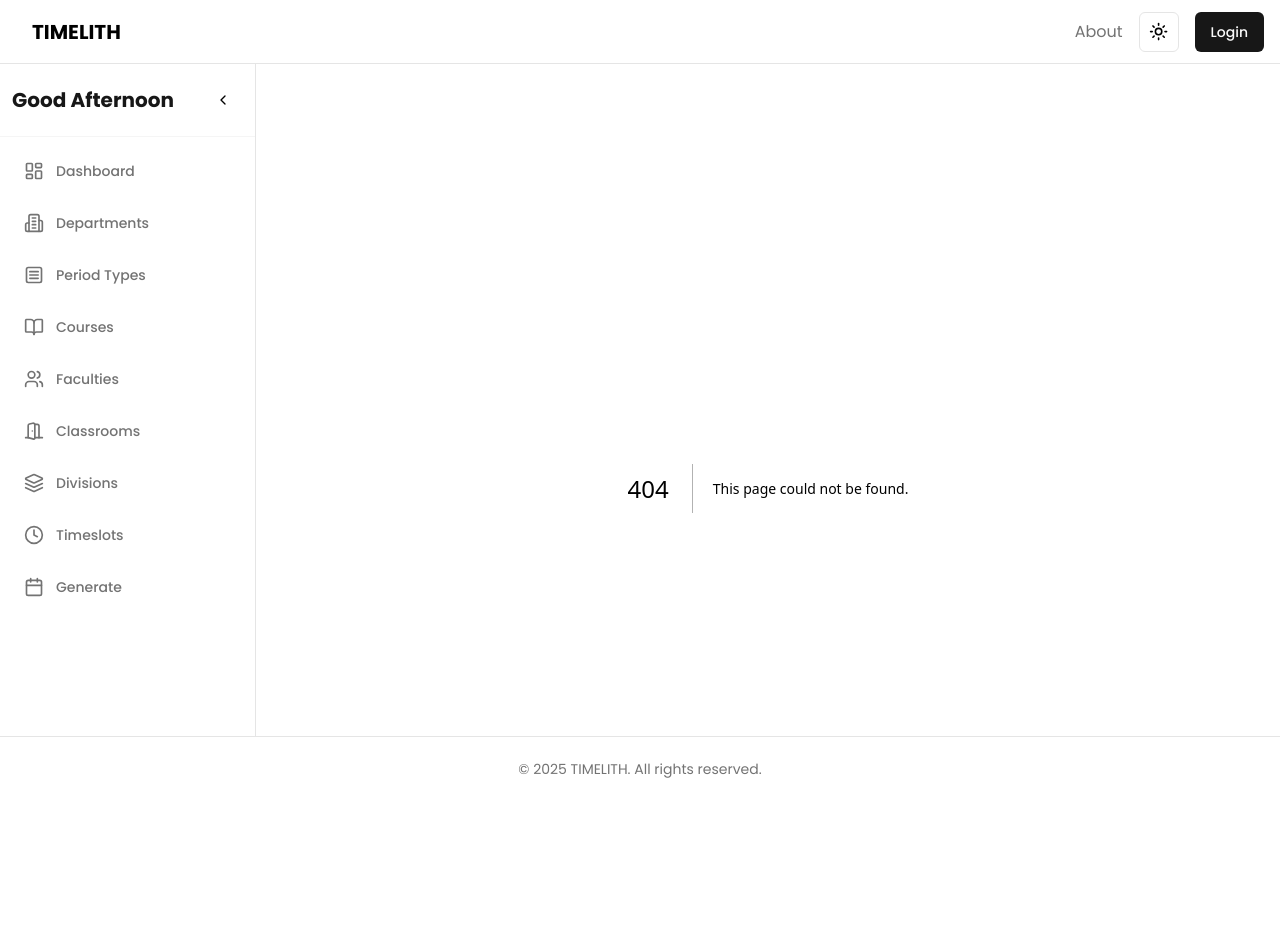
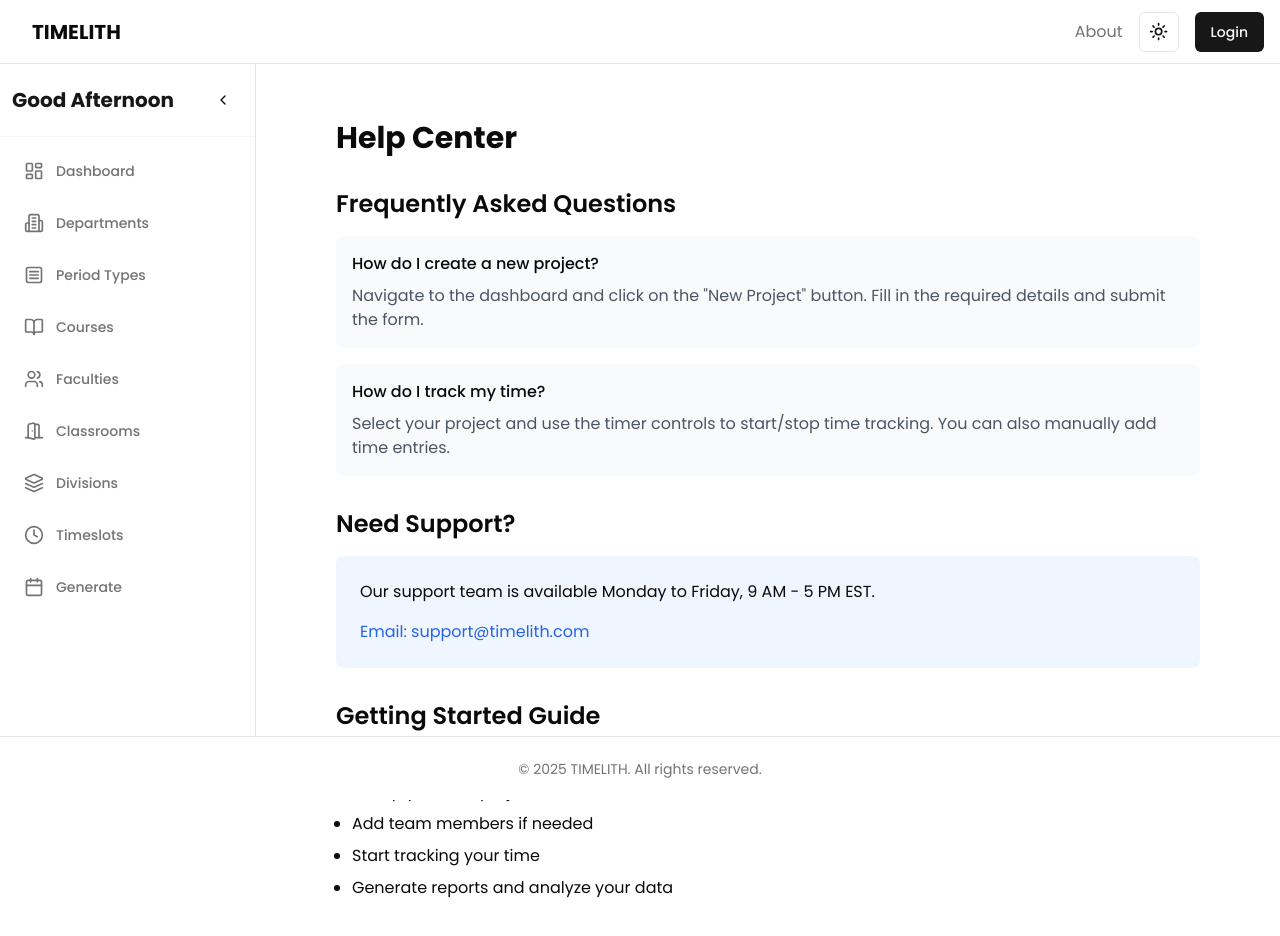
Before and after one commit to 404reese/timelith-v2-fe, a Next.js app: page /help in a window 1280 px wide. Before the commit this address had no page. Shown: the top 936 px of the page. Built offline with nearby package versions, Linux system fonts and the light colour scheme.

Commit message:
dummy help page

```diff
--- /dev/null
+++ b/app/help/page.tsx
@@ -0,0 +1,46 @@
+import React from 'react'
+
+const Help = () => {
+  return (
+    <div className="max-w-4xl mx-auto py-8 px-4">
+      <h1 className="text-3xl font-bold mb-8">Help Center</h1>
+
+      <section className="mb-8">
+        <h2 className="text-2xl font-semibold mb-4">Frequently Asked Questions</h2>
+        <div className="space-y-4">
+          <div className="bg-gray-50 p-4 rounded-lg">
+            <h3 className="font-medium mb-2">How do I create a new project?</h3>
+            <p className="text-gray-600">Navigate to the dashboard and click on the "New Project" button. Fill in the required details and submit the form.</p>
+          </div>
+          <div className="bg-gray-50 p-4 rounded-lg">
+            <h3 className="font-medium mb-2">How do I track my time?</h3>
+            <p className="text-gray-600">Select your project and use the timer controls to start/stop time tracking. You can also manually add time entries.</p>
+          </div>
+        </div>
+      </section>
+
+      <section className="mb-8">
+        <h2 className="text-2xl font-semibold mb-4">Need Support?</h2>
+        <div className="bg-blue-50 p-6 rounded-lg">
+          <p className="mb-4">Our support team is available Monday to Friday, 9 AM - 5 PM EST.</p>
+          <p className="text-blue-600">Email: support@timelith.com</p>
+        </div>
+      </section>
+
+      <section>
+        <h2 className="text-2xl font-semibold mb-4">Getting Started Guide</h2>
+        <div className="prose">
+          <ul className="list-disc pl-4">
+            <li className="mb-2">Create your account and verify your email</li>
+            <li className="mb-2">Set up your first project</li>
+            <li className="mb-2">Add team members if needed</li>
+            <li className="mb-2">Start tracking your time</li>
+            <li className="mb-2">Generate reports and analyze your data</li>
+          </ul>
+        </div>
+      </section>
+    </div>
+  )
+}
+
+export default Help
```
